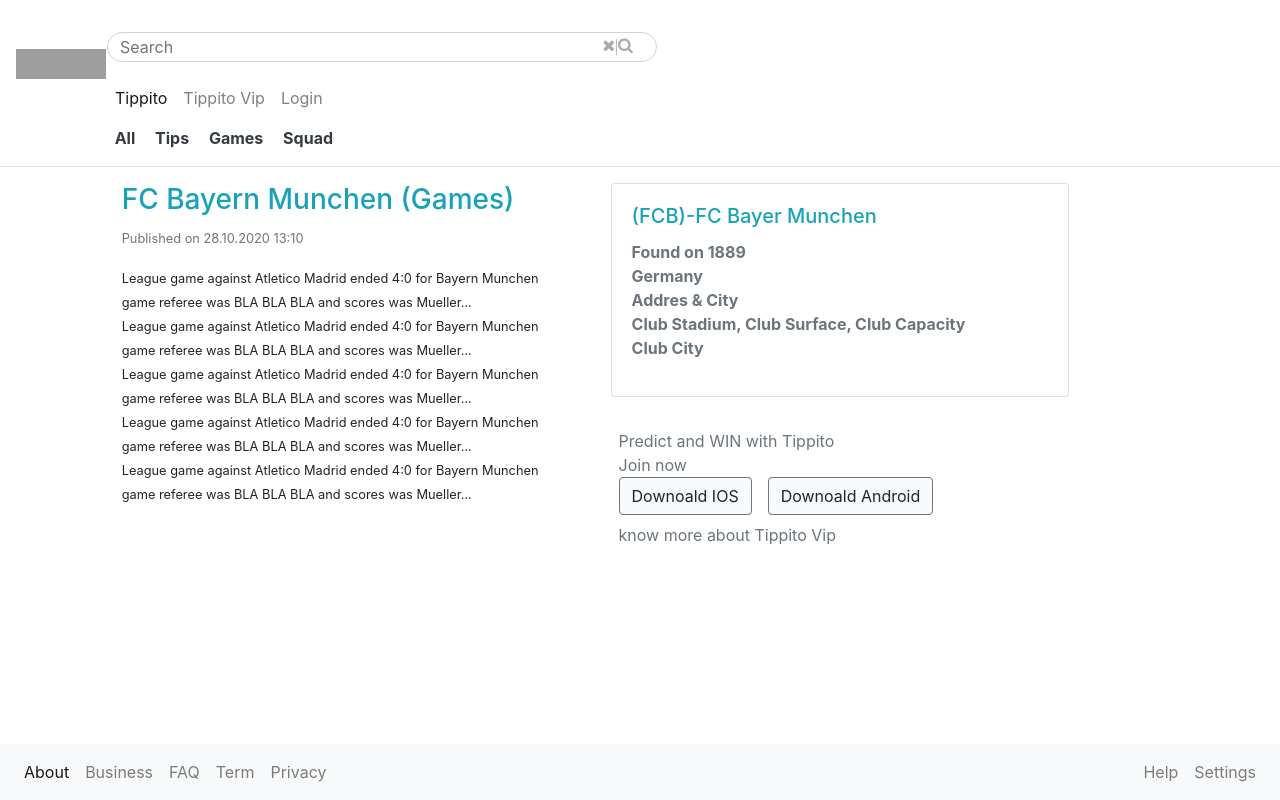
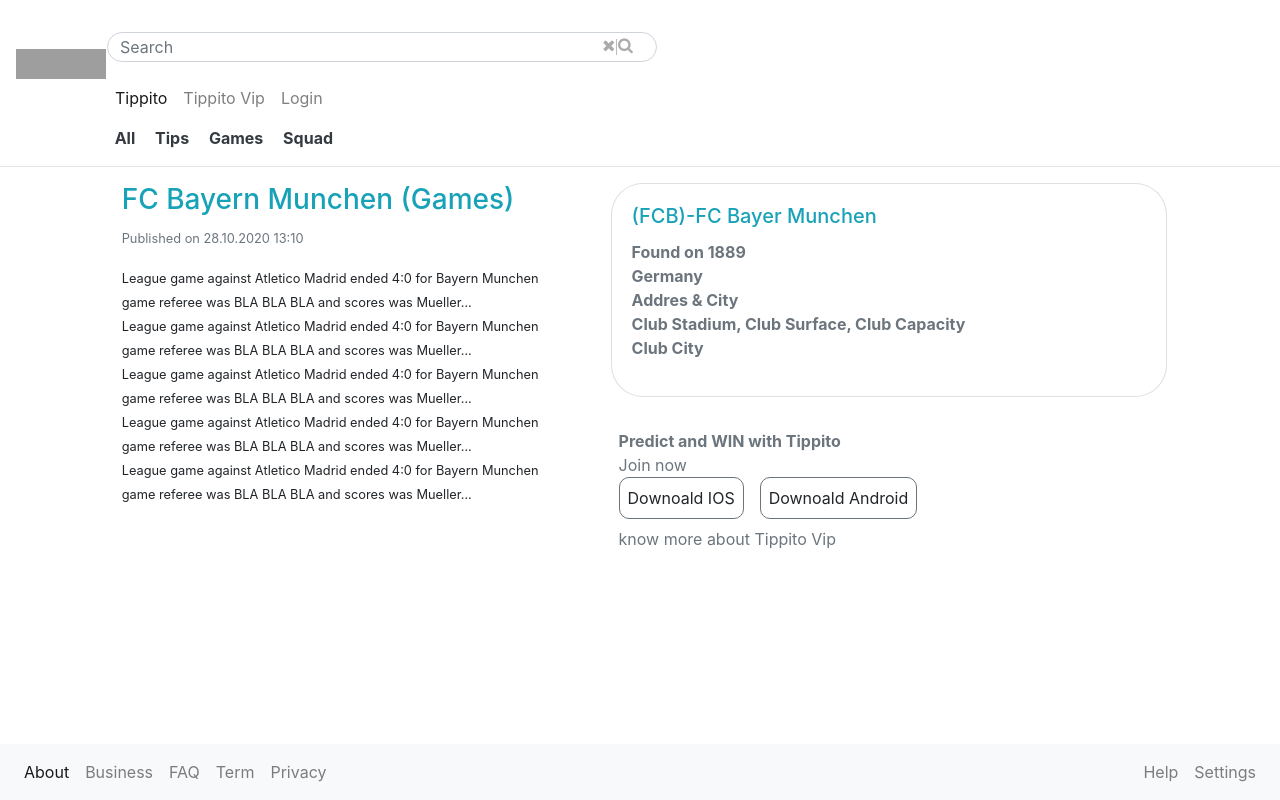
Before and after one commit to MartaStavreska/tippito, a Vue app: page /info in a window 1280 px wide. Built offline with nearby package versions, Linux system fonts and the light colour scheme; grey boxes are pictures that could not be loaded.

Commit message:
'change'

```diff
--- a/src/components/Info-page.vue
+++ b/src/components/Info-page.vue
@@ -46,8 +46,8 @@
       </div>
 
     </div>
-    <div class="right-side col-md-5">
-      <div class="card rounded">
+    <div class="right-side col-md-6">
+      <div class="card">
         <div class="card-body">
             <h5 class="card-title text-info">(FCB)-FC Bayer Munchen</h5>
             <p class="text-secondary">
@@ -63,10 +63,10 @@
         </div>
         <br>
         <div class="m-2 text-secondary">
-           <p class="m-0">Predict and WIN with Tippito</p>
+           <p class="m-0"><strong> Predict and WIN with Tippito</strong></p>
            <p class="m-0">Join now</p>
-            <button class="btn btn-light border border-secondary mr-3 ">Downoald IOS</button>
-            <button class="btn btn-light border border-secondary">Downoald Android</button>
+            <button class="btn btn-light border border-secondary mr-3 p-2 ">Downoald IOS</button>
+            <button class="btn btn-light border border-secondary p-2">Downoald Android</button>
            <p class="mt-2">know more about Tippito Vip</p>
         </div>
 
@@ -86,3 +86,12 @@
     }
 }
 </script>
+<style scoped>
+.card{
+  border-radius:2rem;
+}
+.btn{
+   border-radius:10px;
+   background: white;
+}
+</style>
--- a/src/components/Search-page.vue
+++ b/src/components/Search-page.vue
@@ -83,7 +83,7 @@
 
     </div>
     <div class="right-side col-md-6">
-      <div class="card rounded ">
+      <div class="card ">
         <div class="card-body">
             <img src="../../bayern.png" alt="">
 
@@ -128,3 +128,12 @@
     }
 }
 </script>
+<style  scoped>
+.card{
+  border-radius:2rem;
+}
+.btn{
+   border-radius:10px;
+   background: white;
+}
+</style>
```
